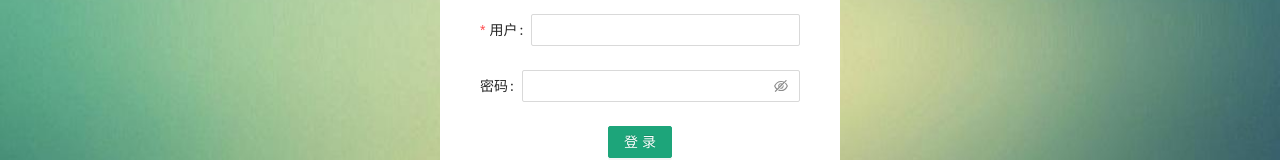
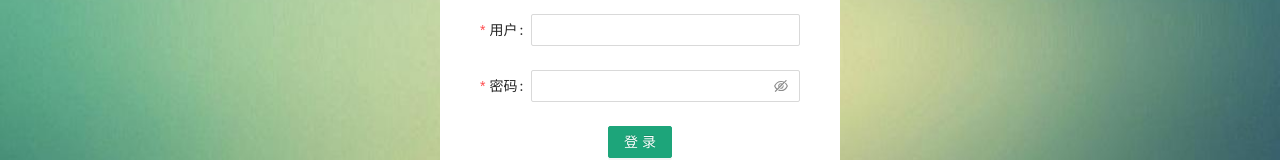
Before and after one commit to Modail/React_admin_Test, a React (Create React App) app: page /login in a window 1280 px wide. Shown: the part 248-408 px from the top of the page. Built offline with nearby package versions, Linux system fonts and the light colour scheme.

Commit message:
react-admin second

```diff
--- a/src/pages/login/login.jsx
+++ b/src/pages/login/login.jsx
@@ -1,19 +1,29 @@
 import React, { Component } from "react";
-import { Form, Input, Button } from "antd";
+import ReactDOM from "react-dom";
+import { Form, Input, Button, Alert } from "antd";
 import "./login.sass";
 import logo from "./images/tou.jpg";
 
 export default class Login extends Component {
   render() {
     const onFinish = (values) => {
-    console.log('Success:', values);
+      console.log("Success:", values);
+    };
+    const onFinishFailed = () => {
+      ReactDOM.render(
+        <Alert
+          type="error"
+          message="请输入合法的用户名和密码"
+          closable="true"
+          banner
+        />,
+        document.getElementById("alertBox")
+      );
     };
 
-  const onFinishFailed = (errorInfo) => {
-    console.log('Failed:', errorInfo);
-  };
     return (
       <div className="login">
+        <div id="alertBox"></div>
         <header className="login-header">
           <img alt="" src={logo} width="40px" height="40px" />
           <h1 className="login-title">后台管理系统</h1>
@@ -31,20 +41,20 @@ export default class Login extends Component {
               rules={[
                 {
                   required: true,
-            message: '请输入用户名',
+                  message: "请输入用户名",
                 },
                 {
                   min: 4,
-            message: '用户名至少为4位',
+                  message: "用户名至少为4位",
                 },
                 {
                   max: 12,
-            message: '用户名至多为12位',
+                  message: "用户名至多为12位",
                 },
                 {
                   pattern: /^[\u4E00-\u9FA5A-Za-z0-9_]+$/,
-            message: '用户名必须由数字、大小写字母和下划线组成',
-          },
+                  message: "用户名必须由数字、大小写字母和下划线组成",
+                }, //声明式校验
               ]}
             >
               <Input />
@@ -54,31 +64,30 @@ export default class Login extends Component {
               label="密码"
               name="password"
               rules={[
+                { required: true, message: "请输入密码" },
                 {
-            validator:(_,value)=>{
-                if(!value)
-                {
-                  Promise.reject("请输入密码")
-                }
-                else if (value.length < 4)
-                {
-                  Promise.reject("密码必须大于4位")
-                }
-                else if(value.length > 12)
-                {
-                  Promise.reject("密码必须小于12位")
-                }
-                else
-                {
-                  Promise.resolve()
-                }
+                  validator: (_, value) => {
+                    if (value.length < 4 && value) {
+                      return Promise.reject("密码必须大于4位");
+                    } else if (value.length > 12 && value) {
+                      return Promise.reject("密码必须小于12位");
+                    } else if (
+                      !/^[\u4E00-\u9FA5A-Za-z0-9_]+$/.test(value) &&
+                      value
+                    ) {
+                      return Promise.reject(
+                        "密码必须由数字、大小写字母、下划线组成"
+                      );
+                    } else {
+                      return Promise.resolve();
                     }
                   },
+                }, //自定义校验
               ]}
             >
               <Input.Password />
             </Form.Item>
-      <Form.Item >
+            <Form.Item>
               <Button type="primary" htmlType="submit">
                 登录
               </Button>
--- a/src/pages/login/login.sass
+++ b/src/pages/login/login.sass
@@ -3,6 +3,12 @@
     height: 100%
     background-image: url('./images/back.jpg')
     background-size: 100% 100%
+    #alertBox
+        position: absolute
+        top: 0
+        right: 10px
+        width: 200px
+        height: 150px
     .login-header
         display: flex
         align-items: center
```
Also changed, not shown: 2 other files (tests, documents, lock files or other folders). Lines whose indentation alone changed are shown as unchanged.
